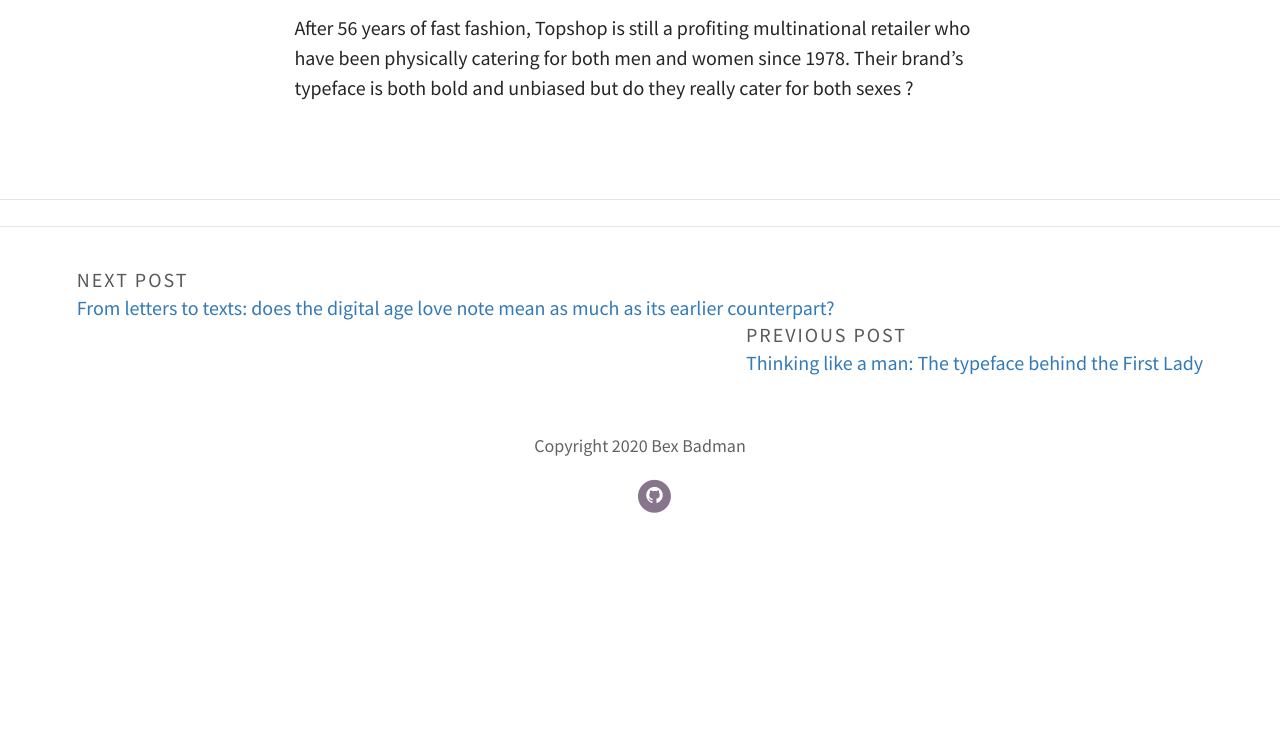
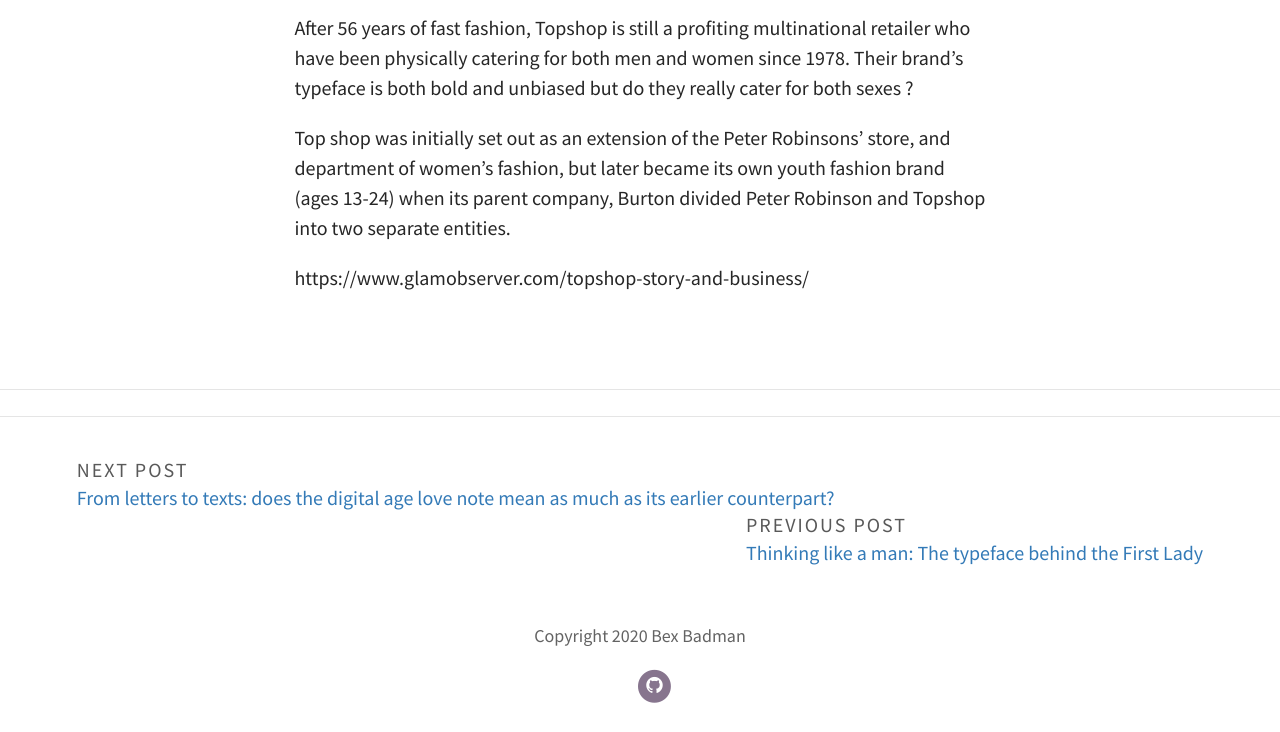
Before and after one commit to rebeccabadman1999/Bex-Badman-Blog, a Jekyll site: the page built from _posts/2020-11-14-topshop-does-their-brand-really-cater-for-both-men-and-women.md, in a window 1280 px wide and 1105 px high. Shown: the part 373-1105 px from the top of the window. Built offline with Jekyll 4.4.1, drawn with Linux system fonts in a browser that asks for light colours; some web fonts are replaced; comment, search, counter and statistics services are not loaded.

Commit message:
Update Post “2020-11-14-topshop-does-their-brand-really-cater-for-both-men-and-women”

```diff
--- a/_posts/2020-11-14-topshop-does-their-brand-really-cater-for-both-men-and-women.md
+++ b/_posts/2020-11-14-topshop-does-their-brand-really-cater-for-both-men-and-women.md
@@ -6,3 +6,13 @@
 comments: true
 ---
 After 56 years of fast fashion, Topshop is still a profiting multinational retailer who have been physically catering for both men and women since 1978. Their brand's typeface is both bold and unbiased but do they really cater for both sexes ?
+
+Top shop was initially set out as an extension of the Peter Robinsons' store, and department of women's fashion, but later became its own youth fashion brand (ages 13-24) when its parent company, Burton divided Peter Robinson and Topshop into two separate entities.
+
+
+
+
+
+
+
+https://www.glamobserver.com/topshop-story-and-business/
```
